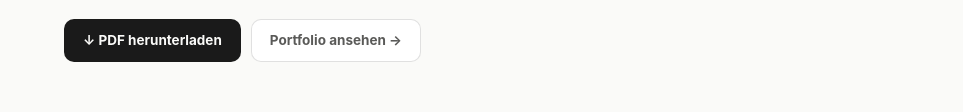
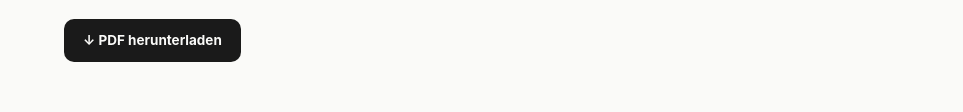
Before and after one commit to architect-dna-ch/architect-dna-web, a website: page cv/index.html in a window 1280 px wide. Shown: the part 361-473 px from the top of the page, without its empty margins (158-1121 px from the left). Drawn offline with Linux system fonts and the light colour scheme.

Commit message:
CV: Portfolio-Button entfernt

```diff
--- a/cv/index.html
+++ b/cv/index.html
@@ -203,7 +203,6 @@ footer{border-top:1px solid var(--border);margin-top:40px;padding:28px 32px}
     </div>
     <div class="actions">
       <a class="btn btn-primary" href="/cv/Muharrem-Akdemir-CV.pdf" download>↓ PDF herunterladen</a>
-      <a class="btn btn-ghost" href="https://architect-dna.ch">Portfolio ansehen →</a>
     </div>
   </div>
 
```
